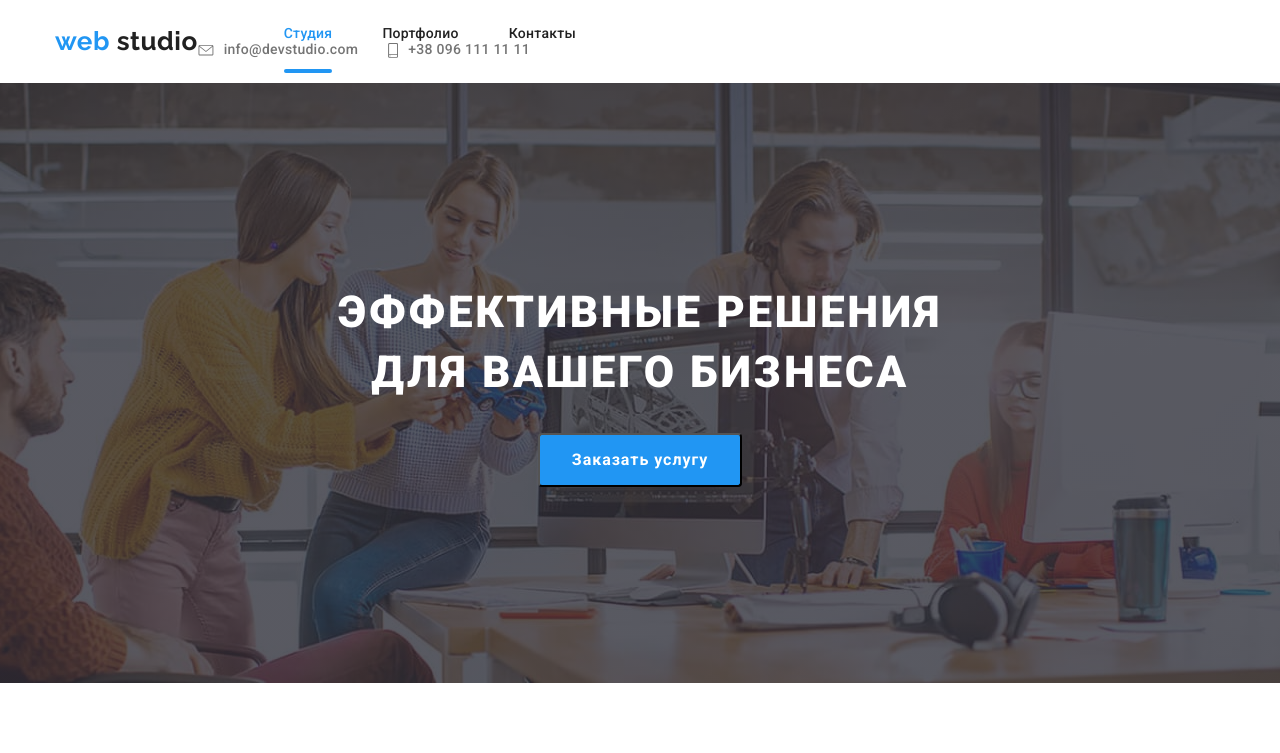
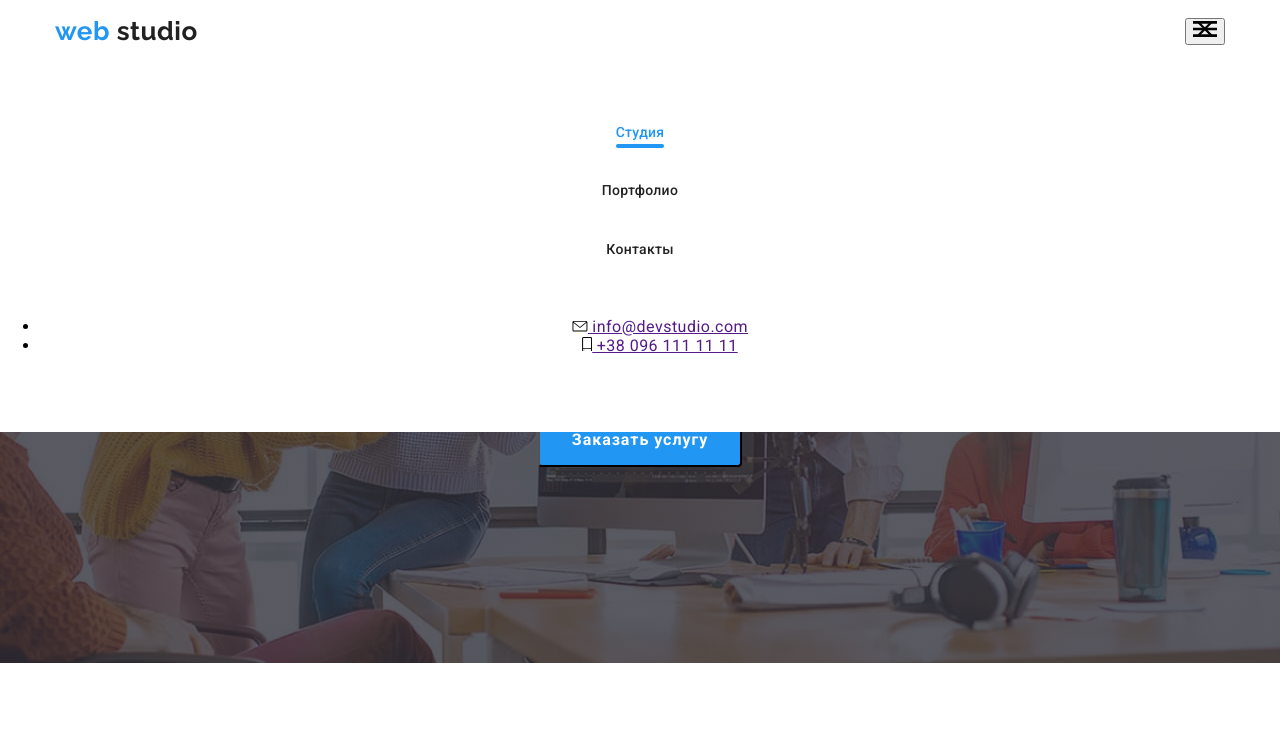
Before and after one commit to AlexandrSybirko/goit-markup-hw-08, a plain HTML site: page index.html in a window 1280 px wide. Shown: the top 753 px of the page. Drawn offline with nearby package versions, Linux system fonts and the light colour scheme.

Commit message:
Делает хеддер

```diff
--- a/sass/components/_header.scss
+++ b/sass/components/_header.scss
@@ -1,7 +1,31 @@
+.page-header {
+  position: relative;
+  background-color: $quartenarycolor;
+}
+
+.header-main {
+  display: flex;
+  align-items: center;
+  justify-content: space-between;
+  padding-top: 16px;
+  padding-bottom: 16px;
+}
+
+.menu {
+  position: absolute;
+  top: 100%;
+  left: 0;
+  width: 100%;
+  padding-top: 60px;
+  padding-bottom: 60px;
+  background-color: $quartenarycolor;
+  text-align: center;
+}
+
 .link-navf {
   position: relative;
-  padding-top: 32px;
-  padding-bottom: 32px;
+  //   padding-top: 32px;
+  padding-bottom: 8px;
   color: $primerycolor;
   font-weight: 500;
   font-size: 14px;
@@ -27,7 +51,10 @@
     content: '';
     position: absolute;
     bottom: 0;
+    left: 0;
+
     display: block;
+
     width: 100%;
     height: 4px;
     background: $ternarycolor;
@@ -42,116 +69,100 @@
   }
 }
 
-.link-navs {
-  @media screen and (min-width: 768px) {
-    display: flex;
-    align-items: center;
+.header-listf {
+  //   @media screen and (min-width: 768px) {
+  //     display: flex;
+  //     margin-left: 86px;
+
+  //     & .item:not(:last-child) {
+  //       margin-right: 50px;
+  //     }
+
+  margin-bottom: 60px;
+
+  & .item {
+    margin-top: 40px;
   }
 
-  margin: 0px;
-  color: $secondarycolor;
-  font-weight: 500;
-  font-size: 14px;
-  line-height: 1.14;
-  letter-spacing: 0.02em;
-  text-decoration: none;
-
-  transition: color 250ms cubic-bezier(0.4, 0, 0.2, 1);
-
-  & .header-icon {
-    margin-right: 10px;
-    fill: $secondarycolor;
-
-    transition: fill 250ms cubic-bezier(0.4, 0, 0.2, 1);
-  }
-}
-
-.HHH:hover a {
-  color: $ternarycolor;
-}
-.HHH:hover svg {
-  fill: $ternarycolor;
-}
-
-.header-listf {
-  @media screen and (min-width: 768px) {
-    display: flex;
-    margin-left: 86px;
-
-    & .item:not(:last-child) {
-      margin-right: 50px;
-    }
+  & .item:first-child {
+    margin-top: 0;
   }
 
   @extend %list;
 }
 
-.header-lists {
-  @media screen and (min-width: 768px) {
-    display: flex;
-    margin-left: auto;
-    align-items: center;
+// .link-navs {
+//   @media screen and (min-width: 768px) {
+//     display: flex;
+//     align-items: center;
+//   }
 
-    & .item:not(:last-child) {
-      margin-right: 30px;
-    }
-  }
+//   margin: 0px;
+//   color: $secondarycolor;
+//   font-weight: 500;
+//   font-size: 14px;
+//   line-height: 1.14;
+//   letter-spacing: 0.02em;
+//   text-decoration: none;
 
-  @extend %list;
-}
+//   transition: color 250ms cubic-bezier(0.4, 0, 0.2, 1);
 
-.header-main {
-  display: flex;
-  align-items: center;
+//   & .header-icon {
+//     margin-right: 10px;
+//     fill: $secondarycolor;
 
-  padding-top: 24px;
-  padding-bottom: 25px;
-}
+//     transition: fill 250ms cubic-bezier(0.4, 0, 0.2, 1);
+//   }
+// }
 
-.page-header {
-  @media screen and (max-width: 767px) {
-    position: relative;
-  }
-}
+// .HHH:hover a {
+//   color: $ternarycolor;
+// }
+// .HHH:hover svg {
+//   fill: $ternarycolor;
+// }
 
-.menu {
-  @media screen and (max-width: 767px) {
-    position: absolute;
-    top: 100%;
-    left: 0;
-    width: 100%;
-    padding-top: 60px;
-    padding-bottom: 60px;
-    background-color: $quartenarycolor;
-    text-align: center;
-  }
-}
+// .header-lists {
+//   @media screen and (min-width: 768px) {
+//     display: flex;
+//     margin-left: auto;
+//     align-items: center;
 
-.page-header {
-  background-color: $quartenarycolor;
-}
+//     & .item:not(:last-child) {
+//       margin-right: 30px;
+//     }
+//   }
 
-.header-menu {
-  @media screen and (min-width: 768px) {
-    display: none;
-  }
-  display: inline-flex;
-  margin: 0;
-  padding: 0;
-  border: none;
-  background-color: transparent;
+//   @extend %list;
+// }
 
-  & .icon-close {
-    display: none;
-  }
-}
+// .page-header {
+//   @media screen and (max-width: 767px) {
+//     position: relative;
+//   }
+// }
 
-.header-menu.is-open {
-  & .icon-close {
-    display: block;
-  }
+// .header-menu {
+//   @media screen and (min-width: 768px) {
+//     display: none;
+//   }
+//   display: inline-flex;
+//   margin: 0;
+//   padding: 0;
+//   border: none;
+//   background-color: transparent;
 
-  & .icon-menu {
-    display: none;
-  }
-}
+//   & .icon-close {
+//     display: none;
+//   }
+// }
+
+// .header-menu.is-open {
+//   & .icon-close {
+//     display: block;
+//   }
+
+//   & .icon-menu {
+//     display: none;
+//   }
+// }
```
Also changed, not shown: index.html (+4 -4 lines), css/main.css, css/main.min.css, 2 other files.
